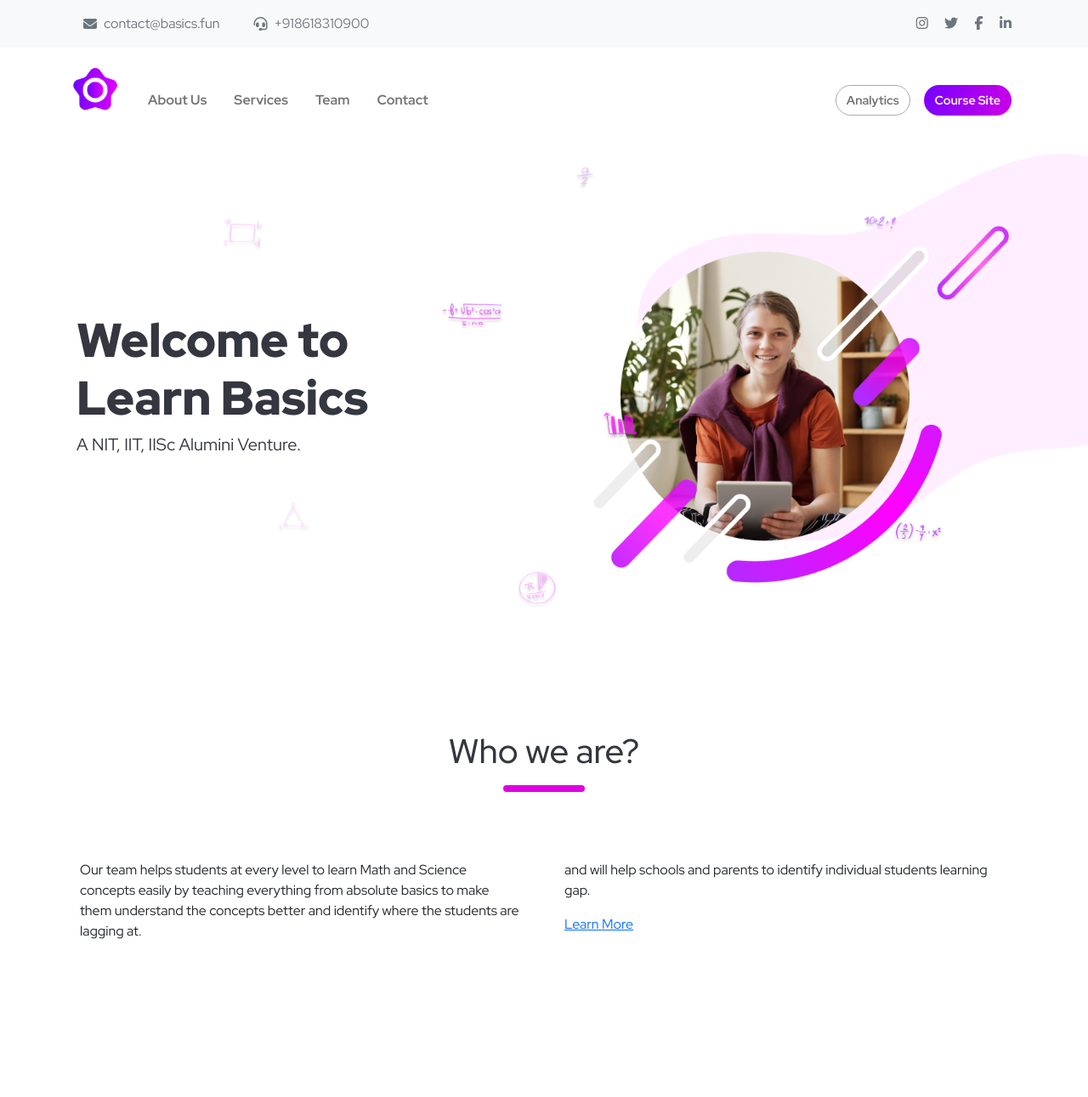
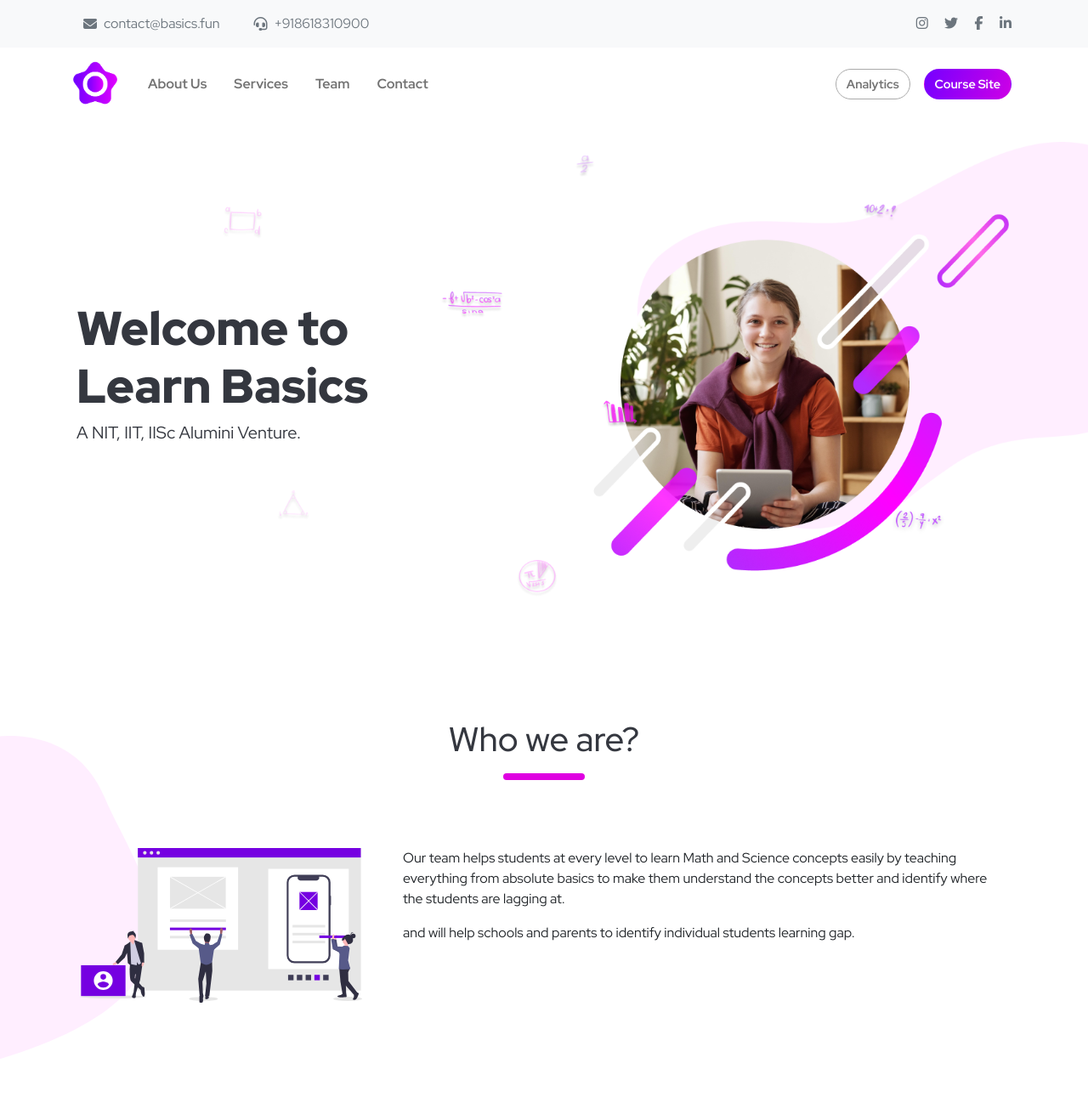
Before and after one commit to bringeraj-lb/LbWebsite, a plain HTML site: page index.html in a window 1280 px wide. Shown: the top 1291 px of the page at 85% size. Drawn offline with nearby package versions, Linux system fonts and the light colour scheme.

Commit message:
about us section update

```diff
--- a/asset/css/style.css
+++ b/asset/css/style.css
@@ -223,6 +223,17 @@ body {
   padding: 20px;
 }
 
+.about-us-bg {
+  background: url("./../img/about-us-bg.svg") no-repeat;
+  background-position: left;
+  background-size: auto;
+}
+@media (max-width: 550px) {
+  .about-us-bg {
+    background-size: 60%;
+  }
+}
+
 /*====== parallax banner =======*/
 .parallax {
   background-image: url("../img/parlex1.jpg");
--- a/index.html
+++ b/index.html
@@ -118,7 +118,7 @@
             </a>
             <a
               class="navbar-brand-two mx-auto d-lg-none d-inline-block"
-              href="/"
+              href="#"
             >
               <img
                 src="asset/img/logo.png"
@@ -146,7 +146,7 @@
             class="collapse navbar-collapse col-lg-7"
             id="navbarSupportedContent"
           >
-            <ul class="navbar-nav mb-2 mb-lg-0">
+            <ul class="navbar-nav mb-2 mt-0 mb-lg-0">
               <li class="nav-item">
                 <a class="nav-link m-2 fw-700" href="#about-us">About Us</a>
               </li>
@@ -165,7 +165,7 @@
             class="collapse navbar-collapse col-lg-3 justify-content-end"
             id="navbarSupportedContent"
           >
-            <ul class="navbar-nav mb-2 mb-lg-0">
+            <ul class="navbar-nav mb-2 mt-0 mb-lg-0">
               <li class="nav-item">
                 <a class="nav-link" href="./analytics-login.html"
                   ><button
@@ -227,18 +227,30 @@
 
     <section id="about-us">
       <div class="sec-top"></div>
+      <div class="container-fluid mx-0 about-us-bg">
         <div class="container my-4" style="min-height: 50vh">
           <div class="row justify-content-center">
             <h1 class="text-center black1">Who we are?</h1>
             <div class="sec-header my-2"></div>
           </div>
           <div class="row my-5">
-          <div class="col-lg-6 p-4 py-1 py-md-4">
+            <div class="col-md-4 p-4 py-1 py-md-4">
+              <img
+                class="img-fluid"
+                src="./asset/img/LB-aboutus.svg"
+                alt="about us"
+              />
+            </div>
+            <div class="col-md-8 p-4 py-1 py-md-4">
               <p>
                 Our team helps students at every level to learn Math and Science
                 concepts easily by teaching everything from absolute basics to
                 make them understand the concepts better and identify where the
                 students are lagging at.
+              </p>
+              <p>
+                and will help schools and parents to identify individual
+                students learning gap.
               </p>
               <!-- <ul class="list-unstyled">
               <li>
@@ -255,12 +267,6 @@
               </li>
             </ul> -->
             </div>
-          <div class="col-lg-6 p-4 py-1 py-md-4">
-            <p>
-              and will help schools and parents to identify individual students
-              learning gap.
-            </p>
-            <a href="#" class="btn-learn-more">Learn More</a>
           </div>
         </div>
       </div>
```
Also changed, not shown: asset/img/LB-aboutus.svg (added), asset/img/about-us-bg.svg (added). Lines whose indentation alone changed are shown as unchanged.
